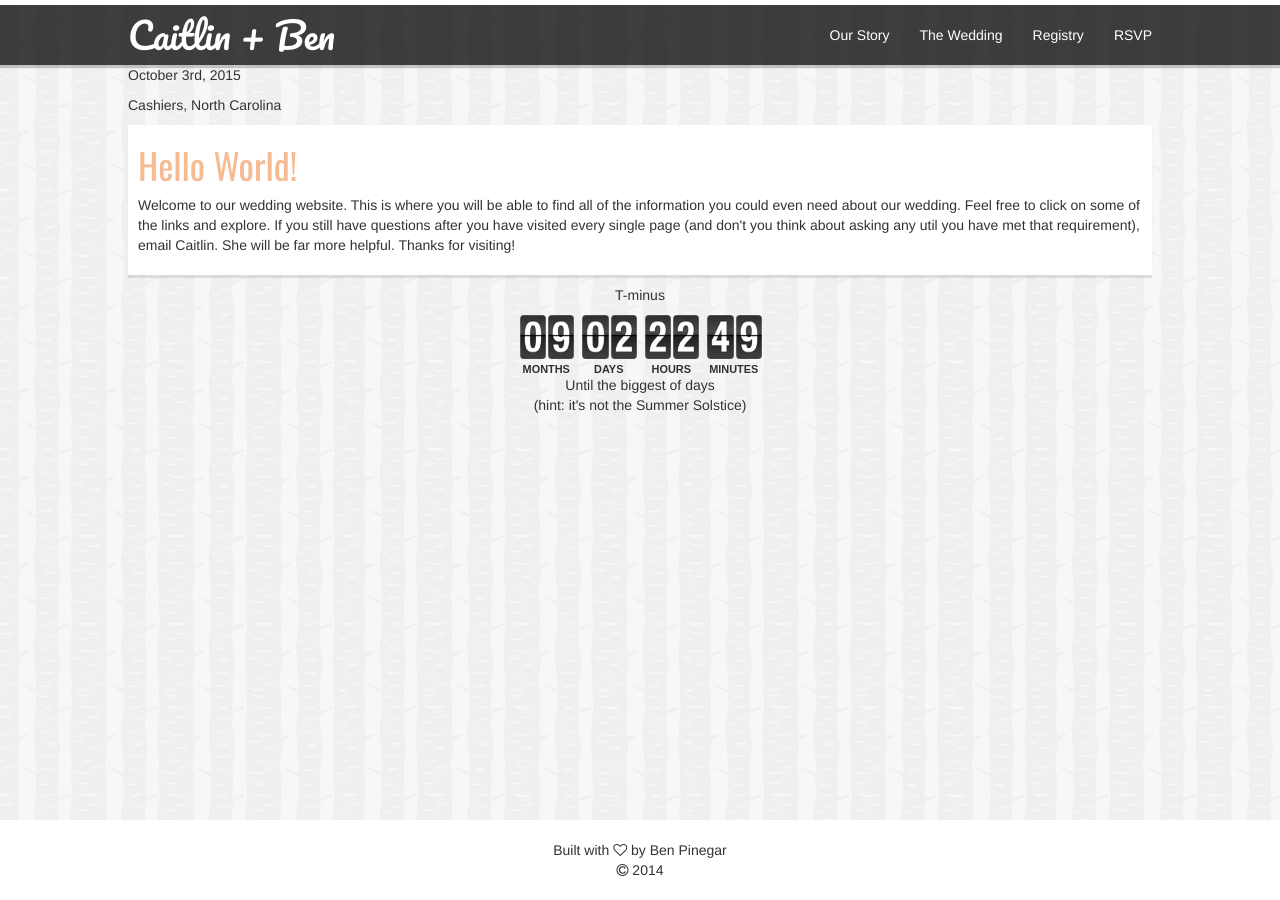
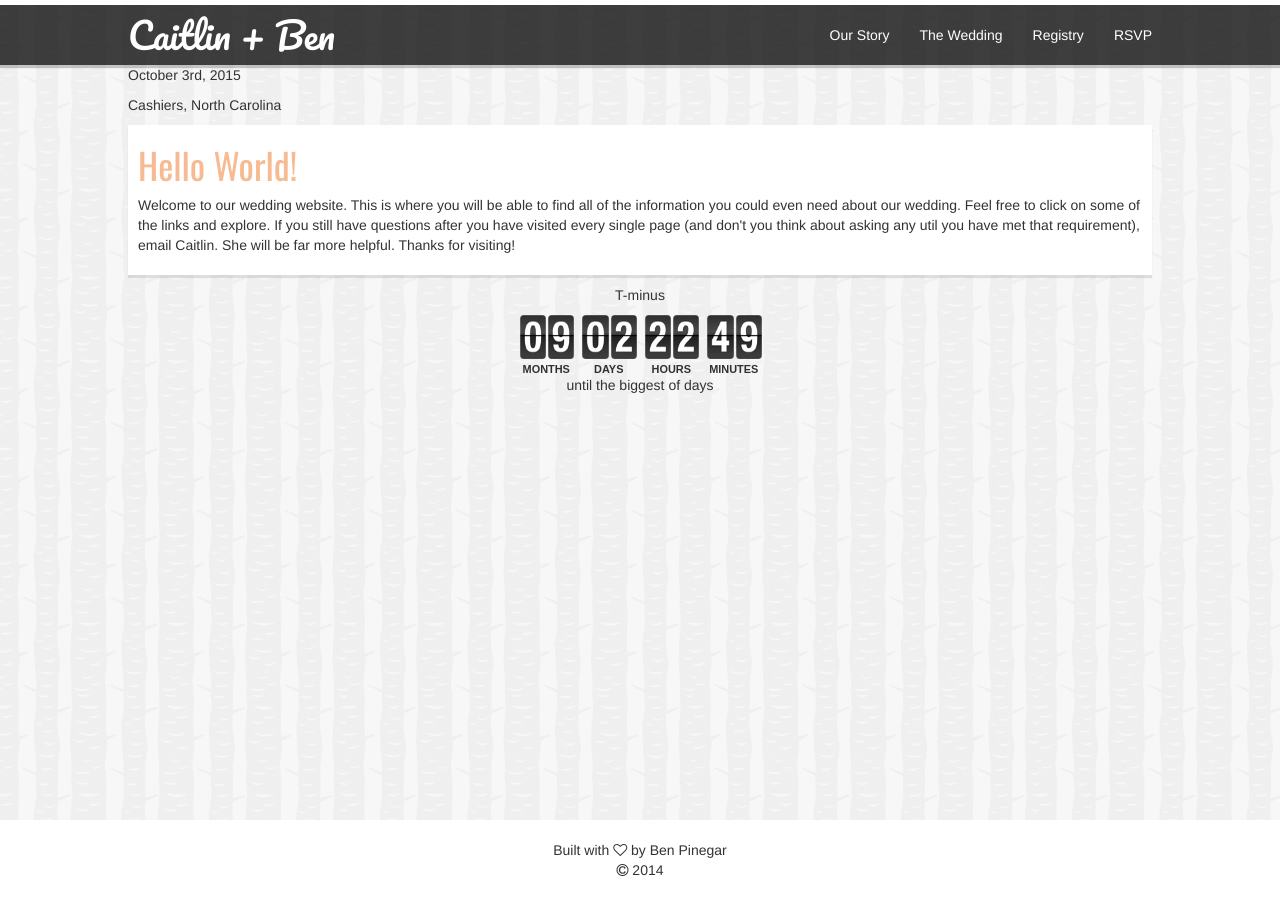
Before and after one commit to bpinegar/bpinegar.github.io, a Jekyll site: the page built from index.html, in a window 1280 px wide. Built offline with Jekyll 4.4.1, drawn with Linux system fonts in a browser that asks for light colours; nearby versions of some CDN libraries.

Commit message:
Update index.html

```diff
--- a/index.html
+++ b/index.html
@@ -33,7 +33,7 @@ weight: 1
                        hideLine  : true
                        });
           </script>
-          <p>Until the biggest of days<br>(hint: it's not the Summer Solstice)</p>
+          <p>until the biggest of days</p>
         </td>
       </tr>
     </table>
```
